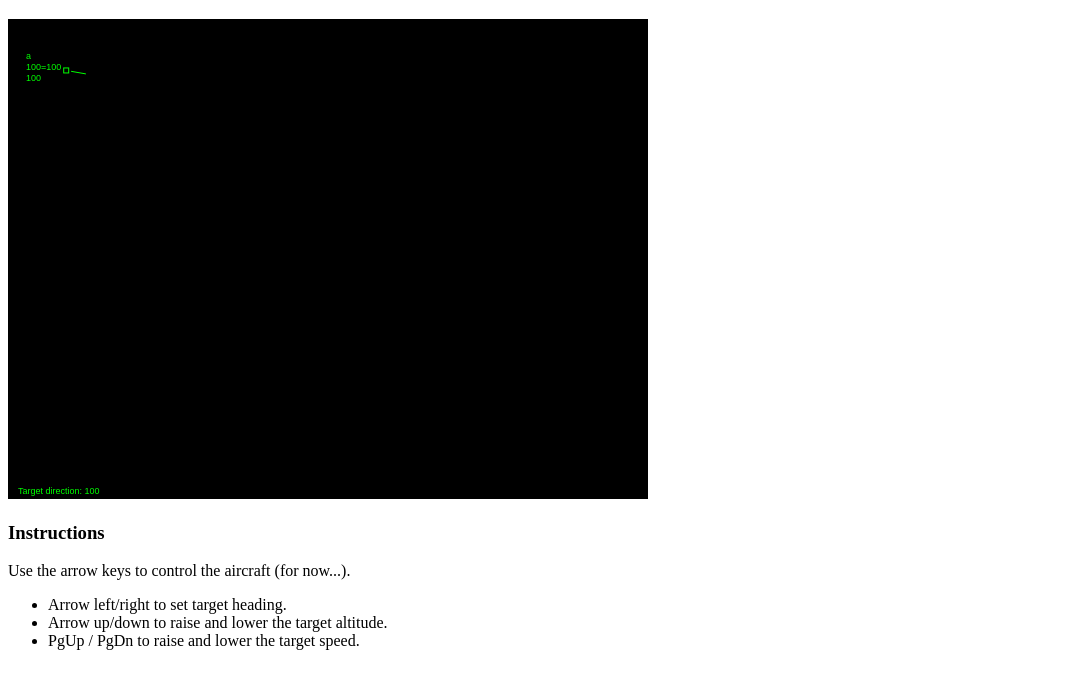
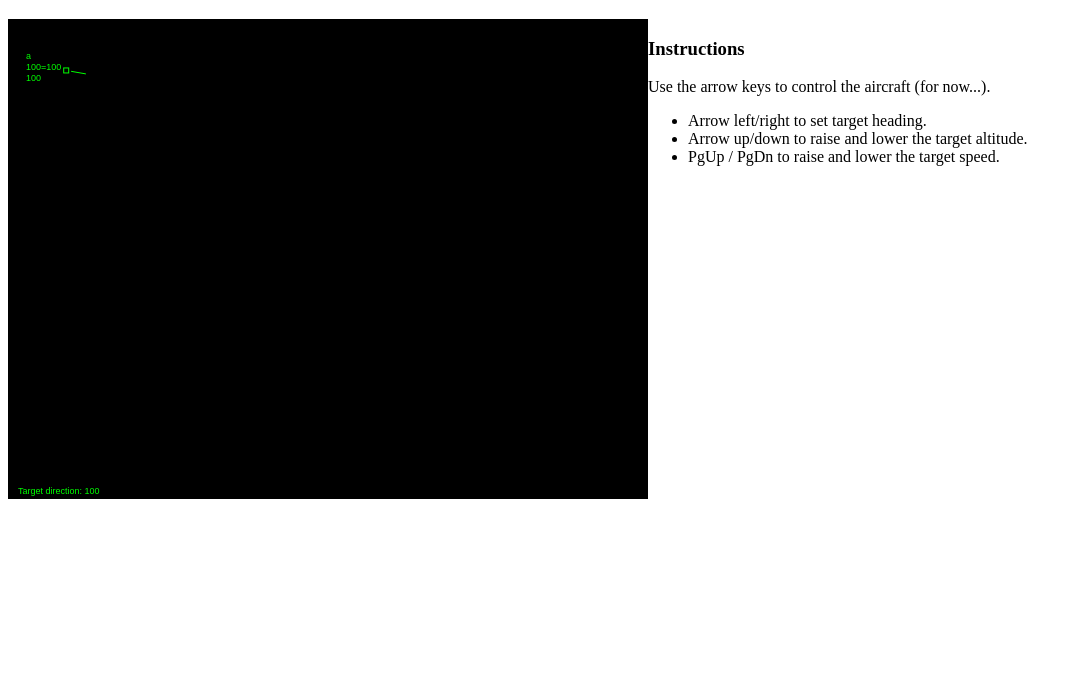
Before and after one commit to klasbj/atc, a plain HTML site: page index.html in a window 1280 px wide. Shown: the part 61-750 px from the top of the page, without its empty margins (0-1082 px from the left). Drawn offline with Linux system fonts and the light colour scheme.

Commit message:
Moved help text

```diff
--- a/index.html
+++ b/index.html
@@ -7,16 +7,20 @@
     </head>
     <body onload="onload()" onkeydown="handleKeyUp(evt)">
         <h1>ATC -- The Game</h1>
+        <div id="main" style="float:left">
             <canvas id="game" width="640" height="480">
             <p>Your browser does not support canvas.</p>
             </canvas>
+        </style>
 
+        <div id="side" style="float:right">
             <h3>Instructions</h3>
             <p>Use the arrow keys to control the aircraft (for now...).
             <ul><li>Arrow left/right to set target heading.</li>
                 <li>Arrow up/down to raise and lower the target altitude.</li>
                 <li>PgUp / PgDn to raise and lower the target speed.</li>
             </ul>
+        </div>
 
     </body>
 </html>
```
Lines whose indentation alone changed are shown as unchanged.
